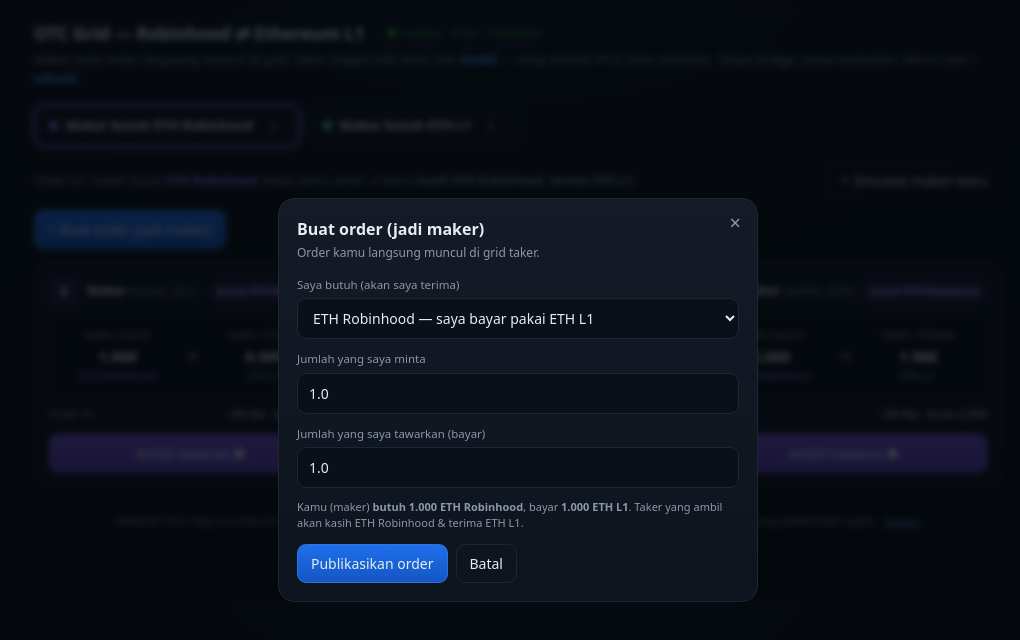
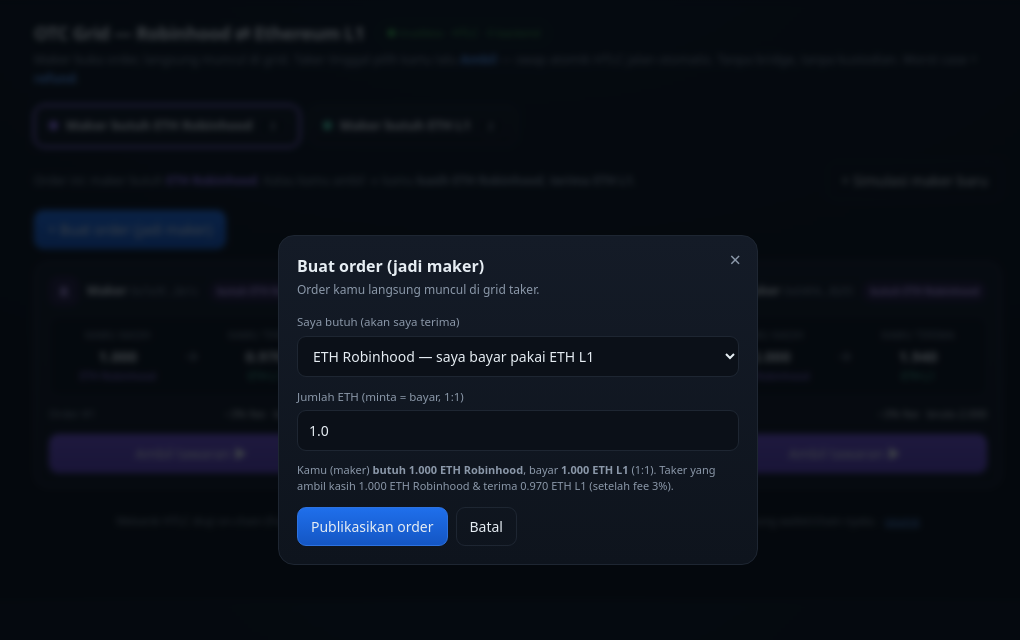
Before and after one commit to hijakess/htlc-otc-robinhood, a plain HTML site: page demo/index.html in a window 1280 px wide. Both pictures are taken after a click on the button "+ Buat order (jadi maker)". Shown: the whole page, without its empty margins (122-1142 px from the left). Drawn offline with Linux system fonts and the light colour scheme.

Commit message:
demo: bruto = input (1:1) — give amount equals requested amount, single qty field; 3% fee deducted from that. Fixes confusing mismatched gross values

```diff
--- a/demo/index.html
+++ b/demo/index.html
@@ -205,12 +205,8 @@
       </select>
     </div>
     <div class="field">
-      <label>Jumlah yang saya minta</label>
+      <label>Jumlah ETH (minta = bayar, 1:1)</label>
       <input id="cAmtWant" type="number" value="1.0" step="0.01" min="0.01">
-    </div>
-    <div class="field">
-      <label>Jumlah yang saya tawarkan (bayar)</label>
-      <input id="cAmtGive" type="number" value="1.0" step="0.01" min="0.01">
     </div>
     <div class="note" id="cPreview"></div>
     <div class="mfoot">
@@ -273,11 +269,11 @@
 
 function seed(){
   orders=[];oid=1;
-  addOrder('rh',1.0,1.02,'0x7a3f…2b1c');
-  addOrder('rh',0.5,0.51,'0x9c12…8de4');
-  addOrder('rh',2.0,2.05,'0x04FA…B2f3');
-  addOrder('l1',1.0,0.99,'0xdead…beef');
-  addOrder('l1',0.25,0.247,'0x1f7d…2efa');
+  addOrder('rh',1.0,1.0,'0x7a3f…2b1c');
+  addOrder('rh',0.5,0.5,'0x9c12…8de4');
+  addOrder('rh',2.0,2.0,'0x04FA…B2f3');
+  addOrder('l1',1.0,1.0,'0xdead…beef');
+  addOrder('l1',0.25,0.25,'0x1f7d…2efa');
   render();
 }
 function addOrder(want,amtWant,amtGive,maker){
@@ -442,24 +438,21 @@
 function updatePreview(){
   const want=document.getElementById('cWant').value;
   const aw=parseFloat(document.getElementById('cAmtWant').value||'0');
-  const ag=parseFloat(document.getElementById('cAmtGive').value||'0');
   document.getElementById('cPreview').innerHTML=
-    `Kamu (maker) <b>butuh ${aw.toFixed(3)} ${ASSET[want]}</b>, bayar <b>${ag.toFixed(3)} ${ASSET[other(want)]}</b>.
-     Taker yang ambil akan kasih ${ASSET[want]} & terima ${ASSET[other(want)]}.`;
+    `Kamu (maker) <b>butuh ${aw.toFixed(3)} ${ASSET[want]}</b>, bayar <b>${aw.toFixed(3)} ${ASSET[other(want)]}</b> (1:1).
+     Taker yang ambil kasih ${aw.toFixed(3)} ${ASSET[want]} & terima ${netAfterFee(aw).toFixed(3)} ${ASSET[other(want)]} (setelah fee 3%).`;
 }
 function createOrder(){
   const want=document.getElementById('cWant').value;
   const aw=parseFloat(document.getElementById('cAmtWant').value||'0');
-  const ag=parseFloat(document.getElementById('cAmtGive').value||'0');
-  if(aw<=0||ag<=0){alert('Jumlah harus > 0');return;}
-  addOrder(want,aw,ag,'0x04FA…B2f3'); // user = main wallet
+  if(aw<=0){alert('Jumlah harus > 0');return;}
+  addOrder(want,aw,aw,'0x04FA…B2f3'); // user = main wallet, bruto = input (1:1)
   activeTab=want; setTab(want); closeCreate();
 }
 function seedMore(){
   const want=Math.random()<0.5?'rh':'l1';
   const aw=+(0.1+Math.random()*2).toFixed(2);
-  const spread=want==='rh'?(1+Math.random()*0.05):(1-Math.random()*0.03);
-  addOrder(want,aw,+(aw*spread).toFixed(3));
+  addOrder(want,aw,aw); // bruto = input (1:1)
   setTab(want);
 }
 
```
